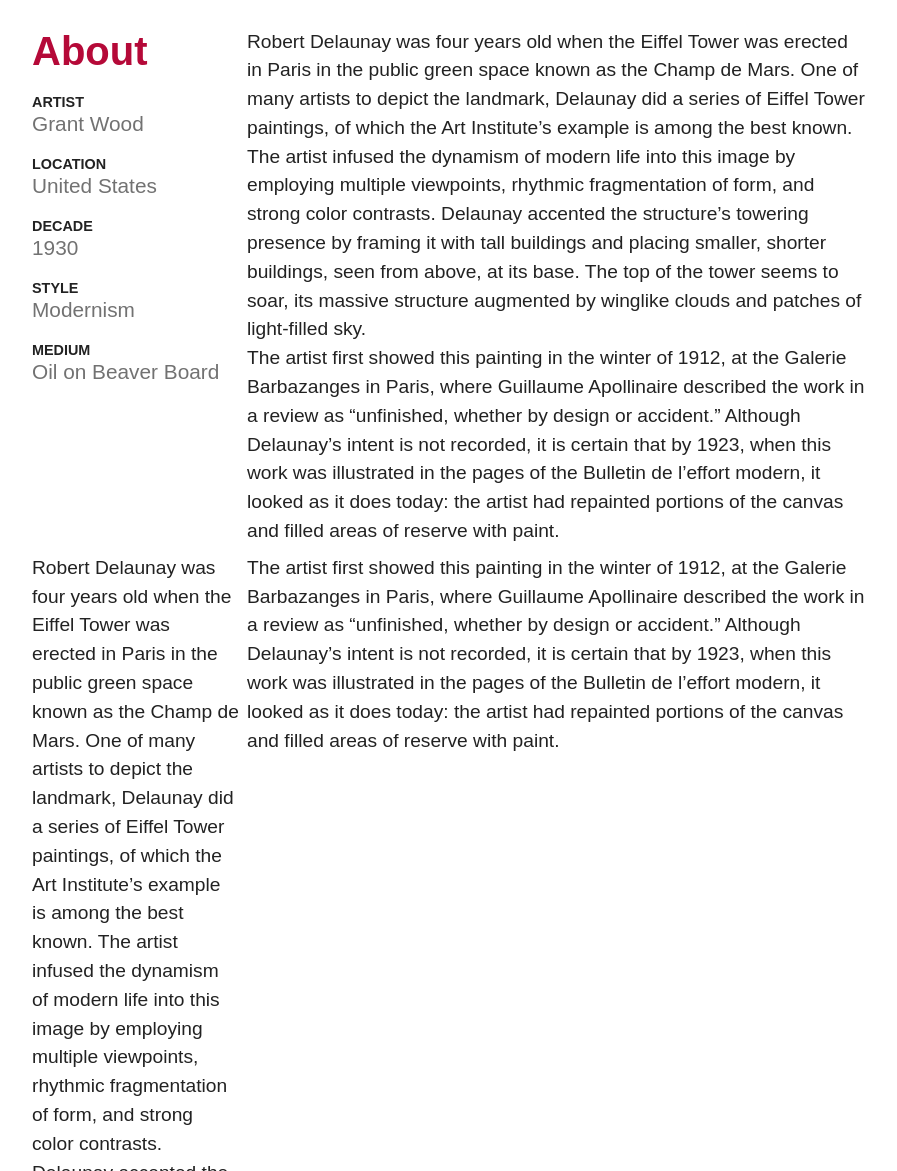
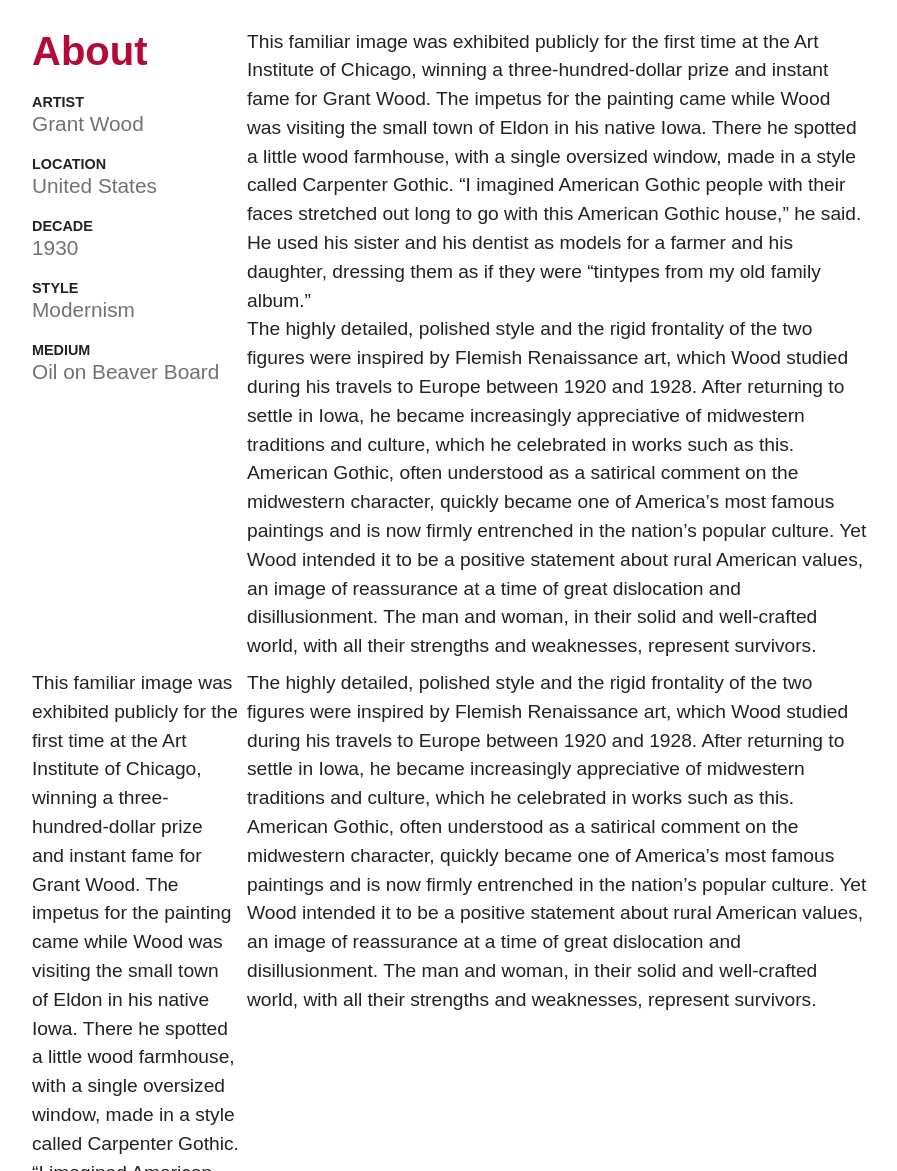
Before and after one commit to jacktollman/ChicagoArtInstitute, a Jekyll site: the page built from american_gothic.md, in a window 1280 px wide and 1400 px high, scrolled down 581 px. Shown: the part 229-1400 px from the top of the window, without its empty margins (190-1087 px from the left). Built offline with Jekyll 4.4.1, drawn with Linux system fonts in a browser that asks for light colours; some of the changed text lies outside the part shown.

Commit message:
Update american_gothic.md

```diff
--- a/american_gothic.md
+++ b/american_gothic.md
@@ -12,6 +12,6 @@
 image: /img/American-Gothic.jpg
 ---
 
-Robert Delaunay was four years old when the Eiffel Tower was erected in Paris in the public green space known as the Champ de Mars. One of many artists to depict the landmark, Delaunay did a series of Eiffel Tower paintings, of which the Art Institute’s example is among the best known. The artist infused the dynamism of modern life into this image by employing multiple viewpoints, rhythmic fragmentation of form, and strong color contrasts. Delaunay accented the structure’s towering presence by framing it with tall buildings and placing smaller, shorter buildings, seen from above, at its base. The top of the tower seems to soar, its massive structure augmented by winglike clouds and patches of light-filled sky.
+This familiar image was exhibited publicly for the first time at the Art Institute of Chicago, winning a three-hundred-dollar prize and instant fame for Grant Wood. The impetus for the painting came while Wood was visiting the small town of Eldon in his native Iowa. There he spotted a little wood farmhouse, with a single oversized window, made in a style called Carpenter Gothic. “I imagined American Gothic people with their faces stretched out long to go with this American Gothic house,” he said. He used his sister and his dentist as models for a farmer and his daughter, dressing them as if they were “tintypes from my old family album.”
 
-The artist first showed this painting in the winter of 1912, at the Galerie Barbazanges in Paris, where Guillaume Apollinaire described the work in a review as “unfinished, whether by design or accident.” Although Delaunay’s intent is not recorded, it is certain that by 1923, when this work was illustrated in the pages of the Bulletin de l’effort modern, it looked as it does today: the artist had repainted portions of the canvas and filled areas of reserve with paint.
+The highly detailed, polished style and the rigid frontality of the two figures were inspired by Flemish Renaissance art, which Wood studied during his travels to Europe between 1920 and 1928. After returning to settle in Iowa, he became increasingly appreciative of midwestern traditions and culture, which he celebrated in works such as this. American Gothic, often understood as a satirical comment on the midwestern character, quickly became one of America’s most famous paintings and is now firmly entrenched in the nation’s popular culture. Yet Wood intended it to be a positive statement about rural American values, an image of reassurance at a time of great dislocation and disillusionment. The man and woman, in their solid and well-crafted world, with all their strengths and weaknesses, represent survivors.
```
